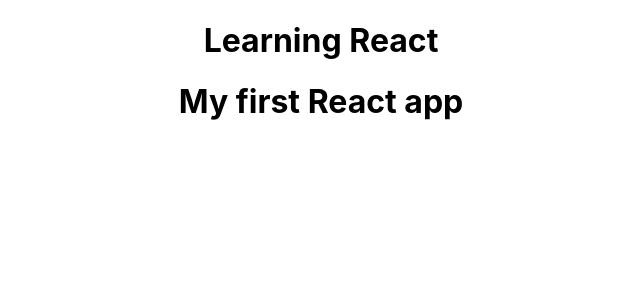
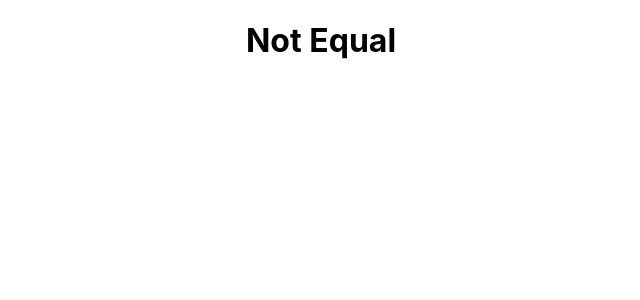
Before and after one commit to shaikjrizwana/primosoft-batch-1-training, a React (Create React App) app in the folder my-react-app/: page / in a window 1280 px wide. Shown: the top 300 px of the page, without its empty margins (319-959 px from the left). Built offline with nearby package versions, Linux system fonts and the light colour scheme.

Commit message:
feat: javascript logic Description: We can use variables and  logic in the render component.

```diff
--- a/my-react-app/src/App.js
+++ b/my-react-app/src/App.js
@@ -3,10 +3,13 @@ import logo from './logo.svg';
 import './App.css';
 
 function App() {
+  const value = "Equal";
+  const value1 = "Not Equal";
   return (
     <div className="App">
-      <h1>Learning React</h1>
-      <h1>My first React app</h1>
+      <h1>
+      {(4 === 1+2) ? value : value1}
+      </h1>
     </div>
   );
 }
```
